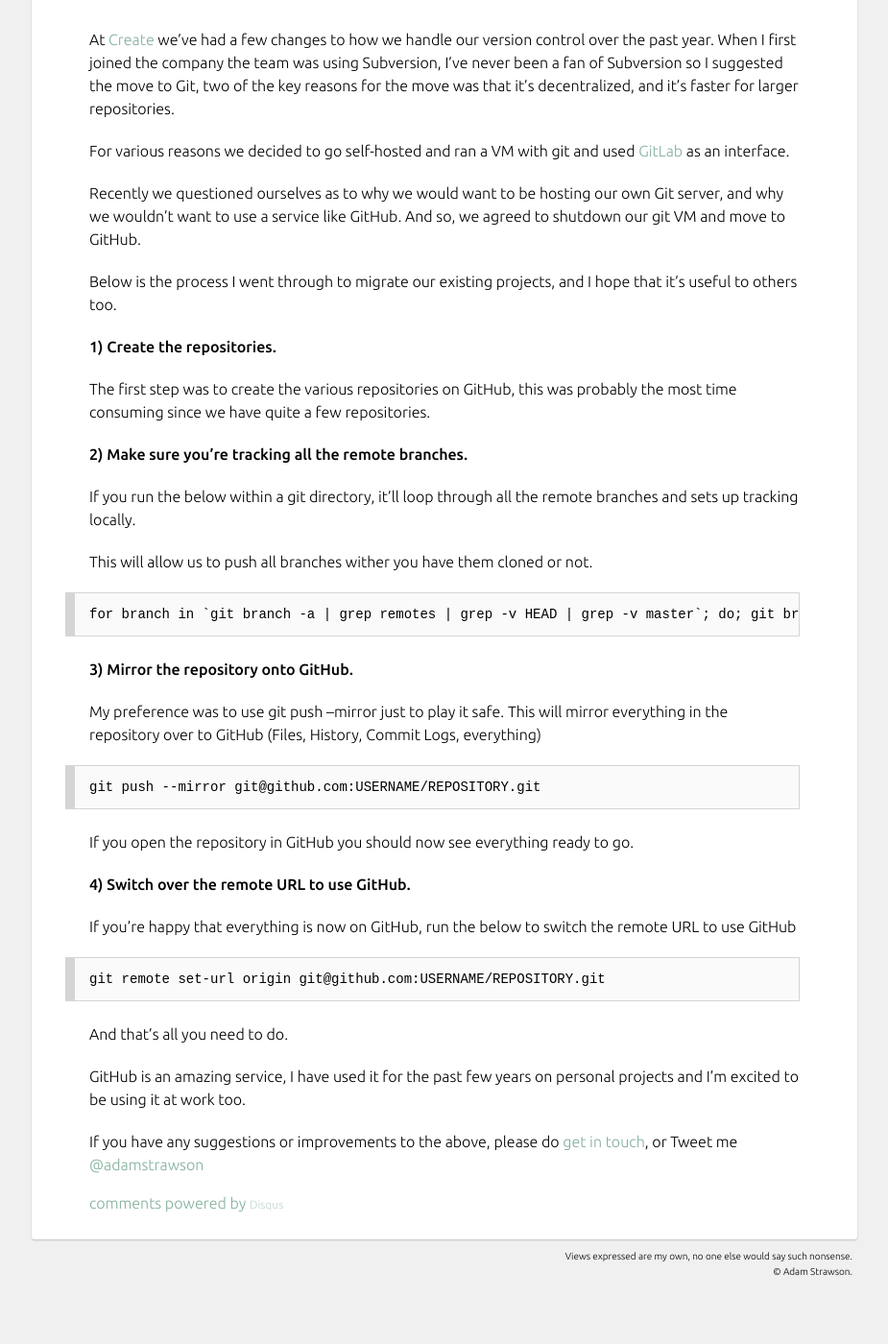
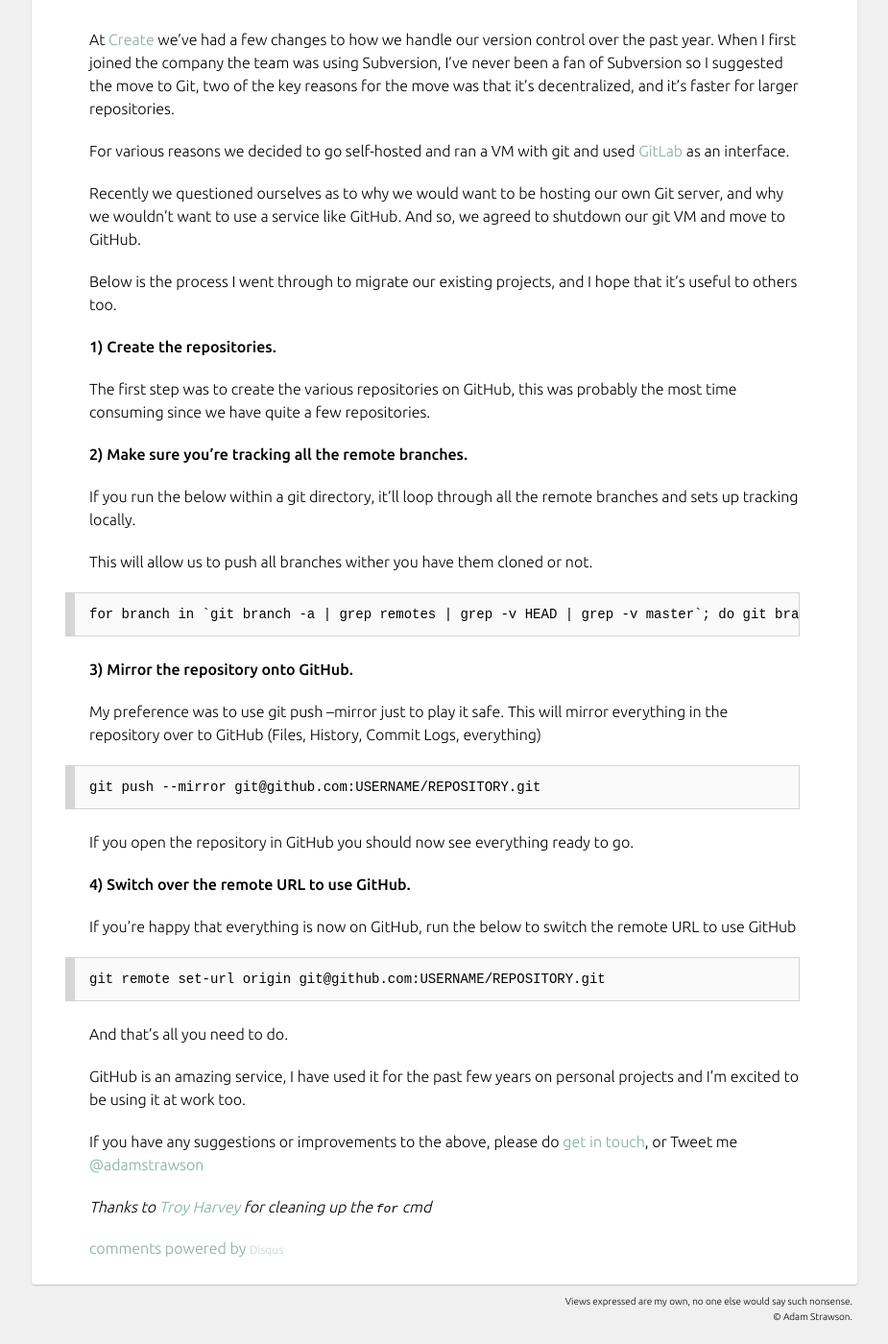
Before and after one commit to adamstrawson/adamstrawson.github.com, a Jekyll site: the page built from _posts/2012-09-29-Switching-to-GitHub.md, in a window 1280 px wide and 1400 px high, scrolled down 274 px. Shown: the whole window at 96% size, without its empty margins (177-1102 px from the left). Built offline with Jekyll 4.4.1, drawn with Linux system fonts in a browser that asks for light colours; Markdown is read by kramdown in place of the engine named in the settings; comment, search, counter and statistics services are not loaded; before the commit the page ends 1627 px from its top, so only the background shows below that.

Commit message:
Update 2012-09-29-Switching-to-GitHub.md

```diff
--- a/_posts/2012-09-29-Switching-to-GitHub.md
+++ b/_posts/2012-09-29-Switching-to-GitHub.md
@@ -21,7 +21,7 @@
 
 This will allow us to push all branches wither you have them cloned or not.
 
-	for branch in `git branch -a | grep remotes | grep -v HEAD | grep -v master`; do; git branch --track ${branch##*/} $branch; done;
+	for branch in `git branch -a | grep remotes | grep -v HEAD | grep -v master`; do git branch --track ${branch##*/} $branch; done
 
 **3) Mirror the repository onto GitHub.**
 
@@ -42,3 +42,5 @@
 GitHub is an amazing service, I have used it for the past few years on personal projects and I'm excited to be using it at work too.
 
 If you have any suggestions or improvements to the above, please do [get in touch](http://adamstrawson.com/talk), or Tweet me [@adamstrawson](http://twitter.com/adamstrawson)
+
+*Thanks to [Troy Harvey](https://twitter.com/troyharvey) for cleaning up the `for` cmd*
```
